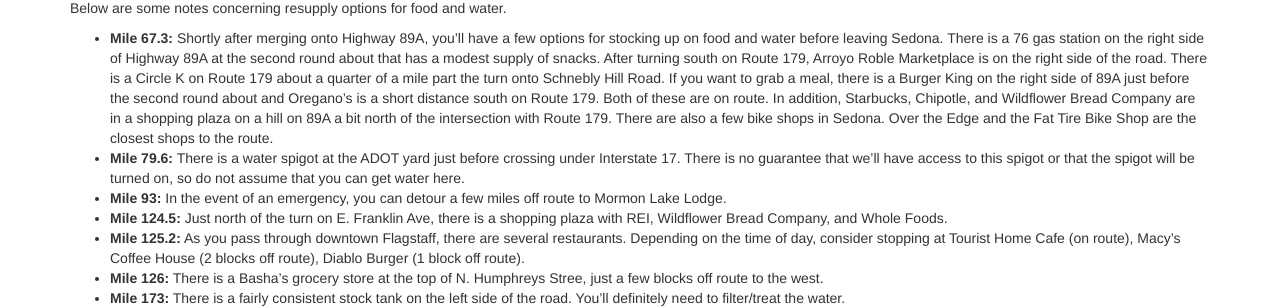
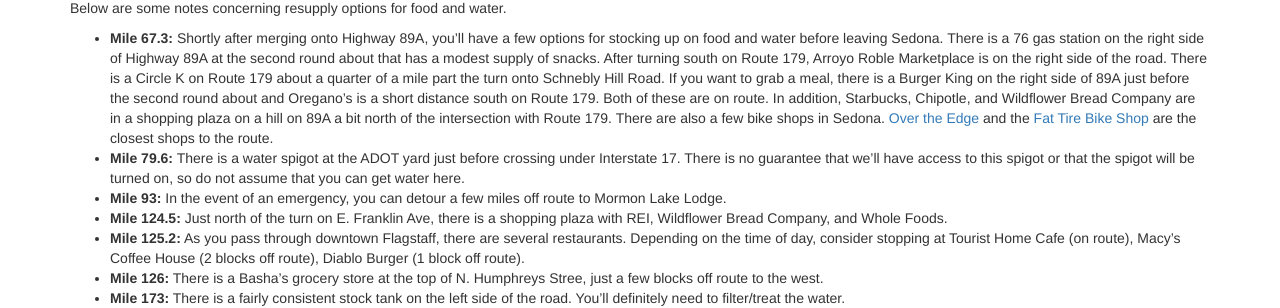
Before and after one commit to dcernst/PinyonsPines, a Jekyll site: the page built from course.md, in a window 1280 px wide and 900 px high, scrolled down 835 px. Shown: the part 230-538 px from the top of the window. Built offline with Jekyll 4.4.1, drawn with Linux system fonts in a browser that asks for light colours; nearby versions of some CDN libraries; part of the change alters nothing that is shown.

```diff
--- a/course.md
+++ b/course.md
@@ -20,7 +20,7 @@ The final version of the GPX track will be posted on this page a few weeks befor
 
 Below are some notes concerning resupply options for food and water.
 
-- **Mile 67.3:** Shortly after merging onto Highway 89A, you'll have a few options for stocking up on food and water before leaving Sedona. There is a 76 gas station on the right side of Highway 89A at the second round about that has a modest supply of snacks. After turning south on Route 179, Arroyo Roble Marketplace is on the right side of the road. There is a Circle K on Route 179 about a quarter of a mile part the turn onto Schnebly Hill Road. If you want to grab a meal, there is a Burger King on the right side of 89A just before the second round about and Oregano's is a short distance south on Route 179. Both of these are on route. In addition, Starbucks, Chipotle, and Wildflower Bread Company are in a shopping plaza on a hill on 89A a bit north of the intersection with Route 179. There are also a few bike shops in Sedona.  Over the Edge and the Fat Tire Bike Shop are the closest shops to the route.
+- **Mile 67.3:** Shortly after merging onto Highway 89A, you'll have a few options for stocking up on food and water before leaving Sedona. There is a 76 gas station on the right side of Highway 89A at the second round about that has a modest supply of snacks. After turning south on Route 179, Arroyo Roble Marketplace is on the right side of the road. There is a Circle K on Route 179 about a quarter of a mile part the turn onto Schnebly Hill Road. If you want to grab a meal, there is a Burger King on the right side of 89A just before the second round about and Oregano's is a short distance south on Route 179. Both of these are on route. In addition, Starbucks, Chipotle, and Wildflower Bread Company are in a shopping plaza on a hill on 89A a bit north of the intersection with Route 179. There are also a few bike shops in Sedona.  [Over the Edge](https://otesports.com/locations/sedona/) and the [Fat Tire Bike Shop](https://www.facebook.com/pages/The-Fat-Tire-Bike-Shop/188731981168703) are the closest shops to the route.
 - **Mile 79.6:** There is a water spigot at the ADOT yard just before crossing under Interstate 17. There is no guarantee that we'll have access to this spigot or that the spigot will be turned on, so do not assume that you can get water here.
 - **Mile 93:** In the event of an emergency, you can detour a few miles off route to Mormon Lake Lodge.
 - **Mile 124.5:** Just north of the turn on E. Franklin Ave, there is a shopping plaza with REI, Wildflower Bread Company, and Whole Foods.
```
